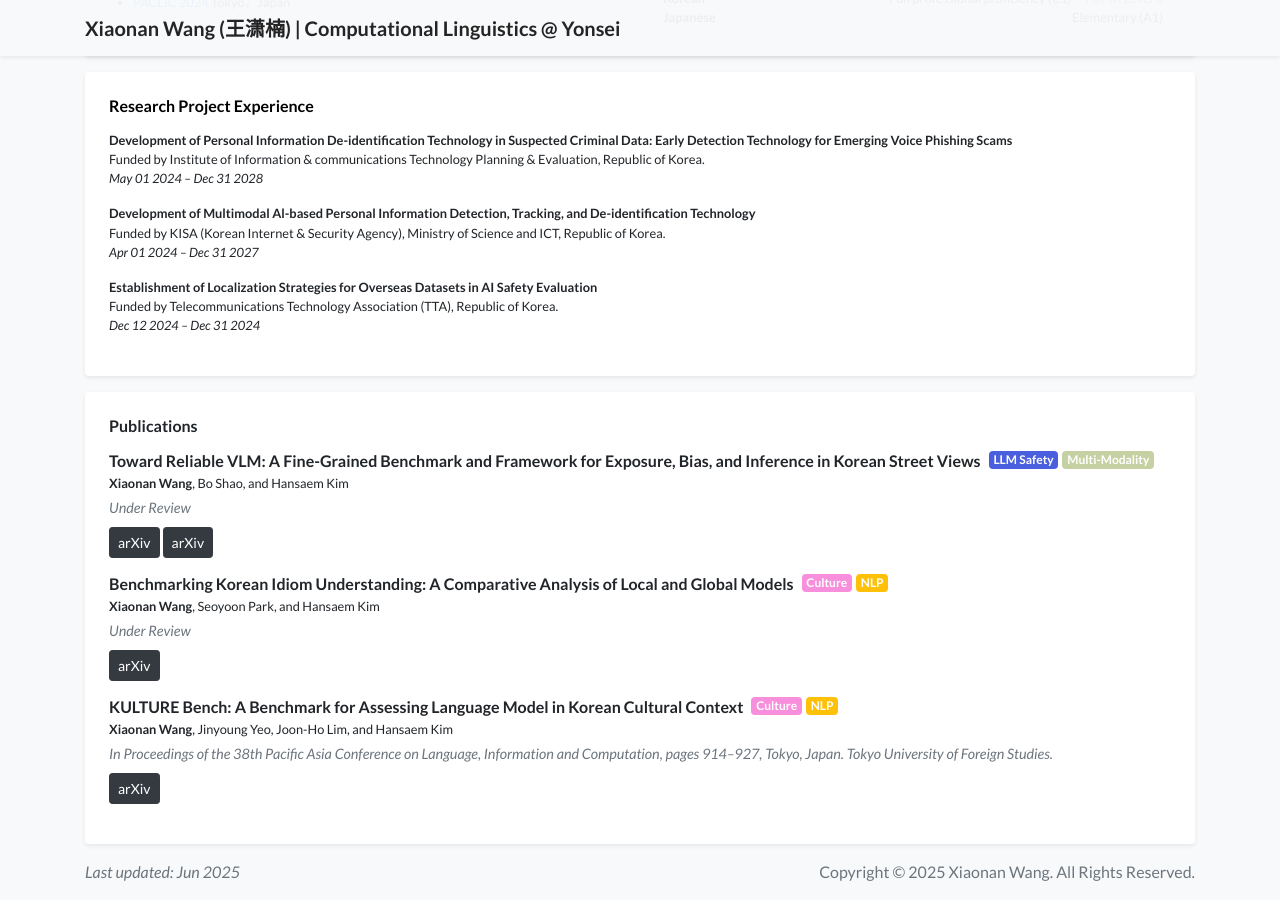
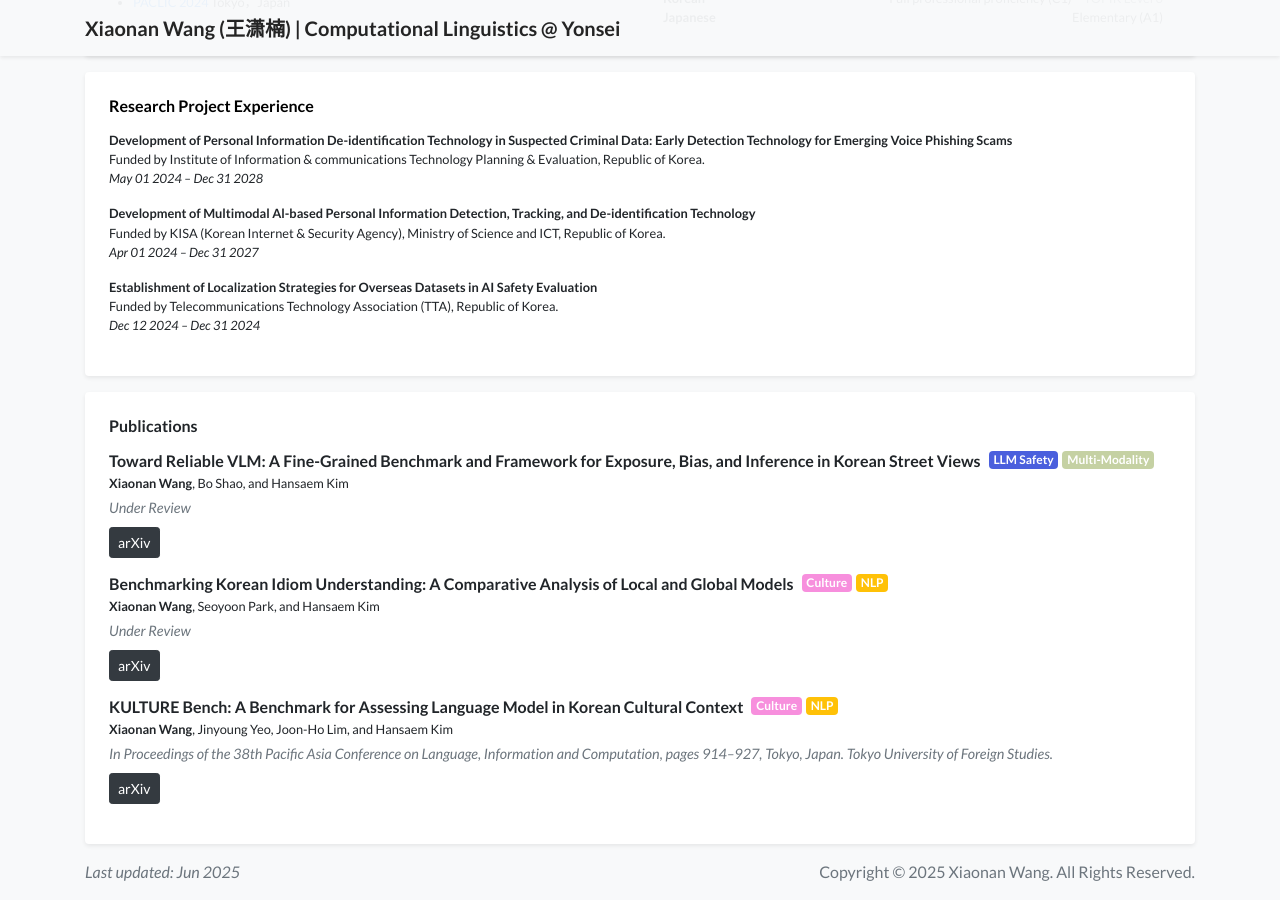
Before and after one commit to wangxiaonan-git/wangxiaonan-git.github.io, a Jekyll site: the page built from index.html, in a window 1280 px wide and 900 px high, scrolled down 883 px. Built offline with Jekyll 4.4.1, drawn with Linux system fonts in a browser that asks for light colours; a style sheet for code colours, icons or effects is not loaded.

Commit message:
Update index.html

```diff
--- a/index.html
+++ b/index.html
@@ -58,7 +58,6 @@ num_selected: 10
           </p>
           <p class="text-muted font-italic mb-2" style="font-size: 0.9rem;">Under Review</p>
           <a href="https://www.arxiv.org/abs/2506.03371" class="btn btn-sm btn-dark">arXiv</a>
-          <a href="" class="btn btn-sm btn-dark">arXiv</a>
         </div>
 
         <div class="mb-3">
```
